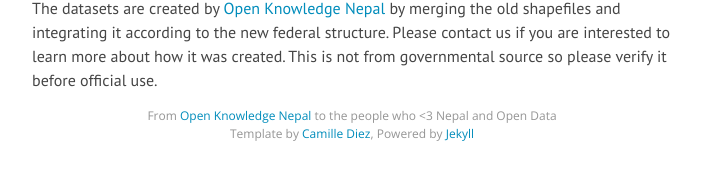
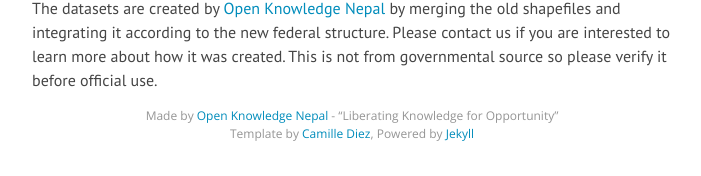
Before and after one commit to okfnepal/localboundaries, a Jekyll site: the page built from index.html, in a window 1280 px wide. Shown: the part 1864-2040 px from the top of the page, without its empty margins (288-989 px from the left). Built offline with Jekyll 4.4.1, drawn with Linux system fonts in a browser that asks for light colours; nearby versions of some CDN libraries; Markdown is read by kramdown in place of the engine named in the settings.

Commit message:
footer update

```diff
--- a/_includes/footer.html
+++ b/_includes/footer.html
@@ -110,6 +110,6 @@
 
 </script>
 <div class="footer" align="center">
-    From <a href=http://oknp.org target="_blank">Open Knowledge Nepal</a> to the people who <3 Nepal and Open Data</br>
+    Made by <a href=http://oknp.org target="_blank">Open Knowledge Nepal</a> - “Liberating Knowledge for Opportunity”</br>
     Template by <a href=http://diezcami.github.io target="_blank">Camille Diez</a>, Powered by <a href=http://jekyllrb.com target="_blank">Jekyll</a>
 </div>
```
